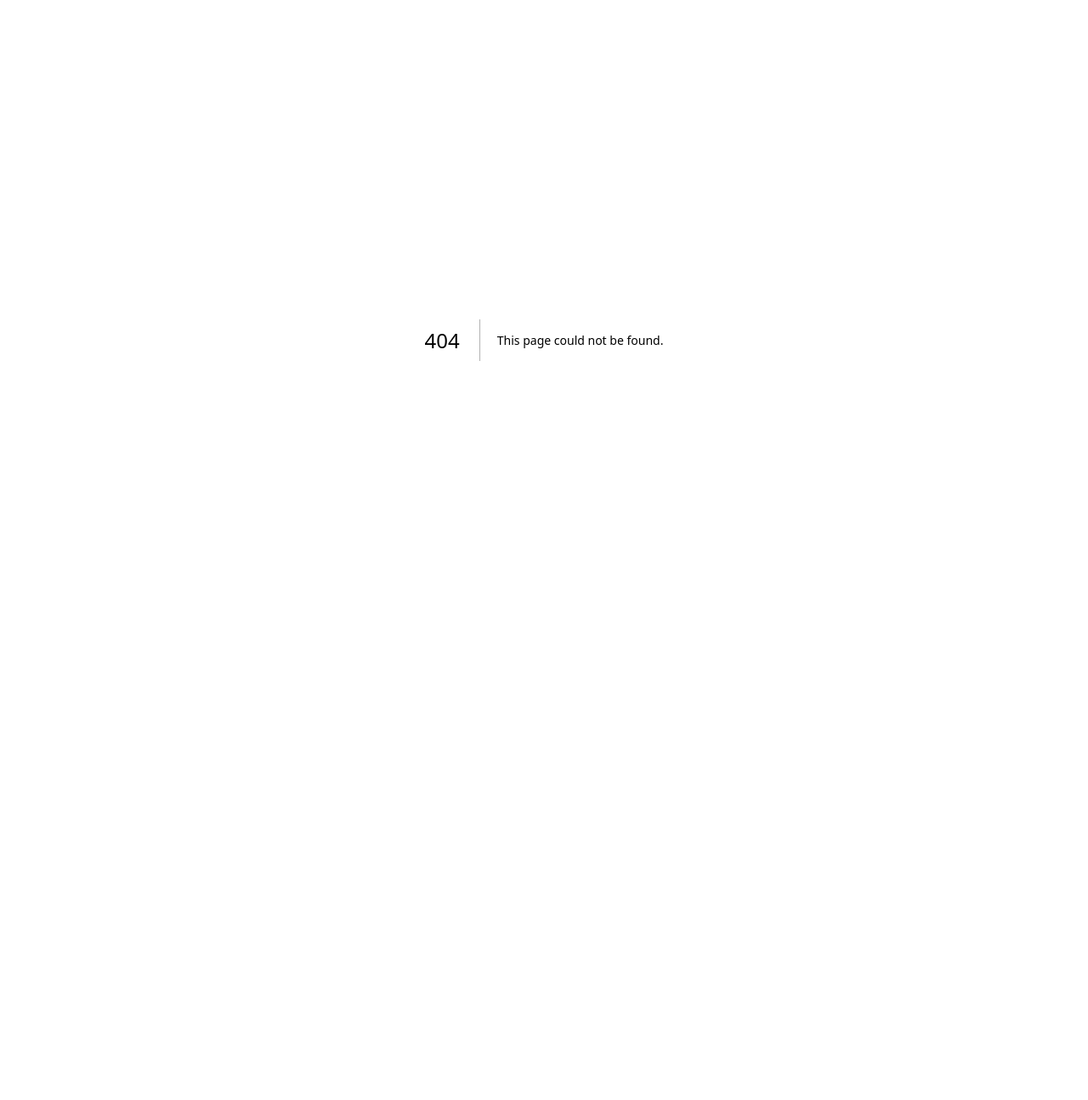
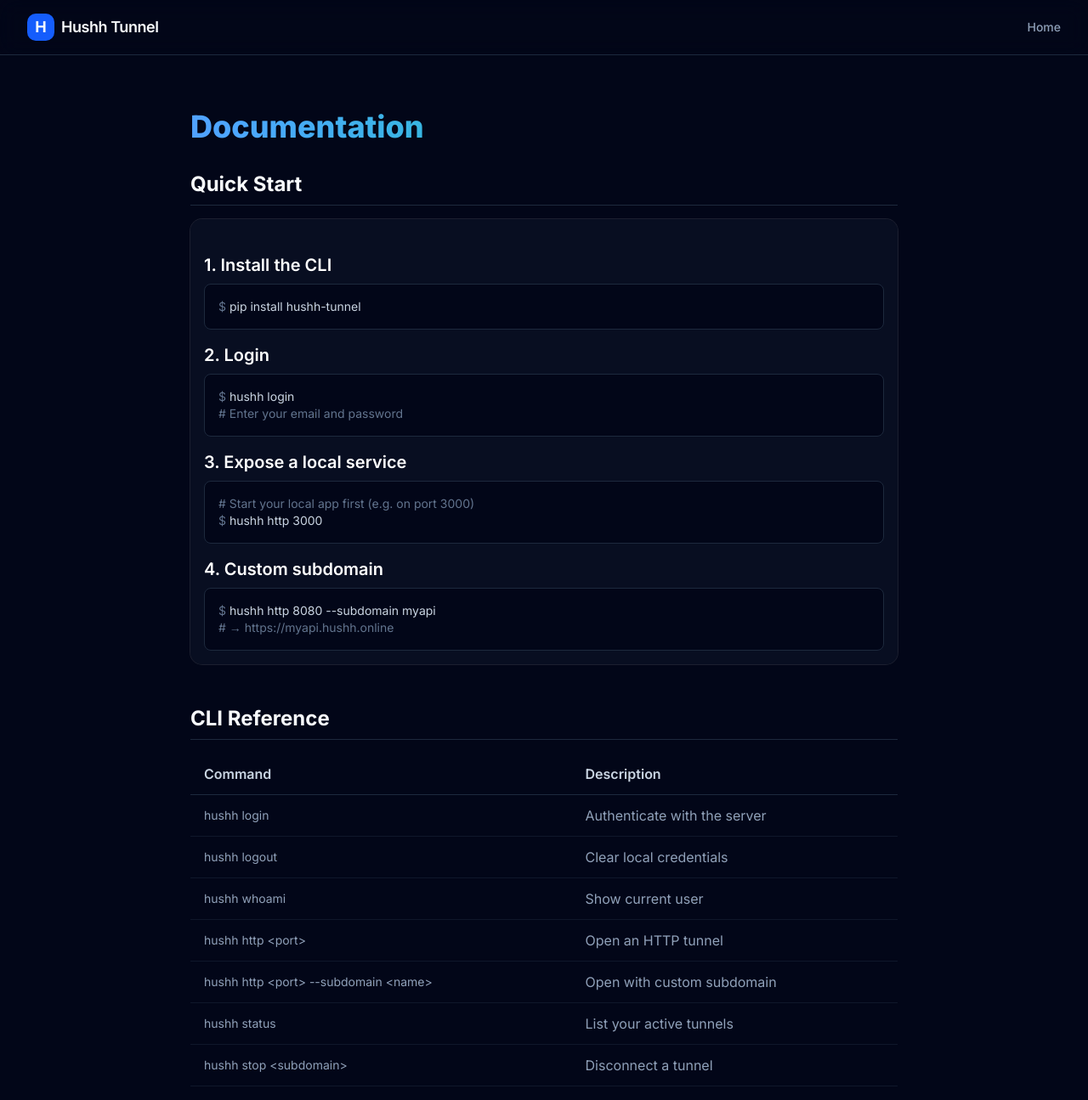
Before and after one commit to nikhil-thb/hushh, a Next.js app in the folder frontend/: page /docs in a window 1280 px wide. Before the commit this address had no page. Shown: the top 1295 px of the page at 85% size. Before the commit the page ends 800 px from the top, so only its background shows below. Built offline with nearby package versions, Linux system fonts and the light colour scheme.

Commit message:
created documentation page

```diff
--- /dev/null
+++ b/frontend/src/app/docs/page.tsx
@@ -0,0 +1,125 @@
+import Link from 'next/link';
+import { Card, CardContent } from '@/components/ui/card';
+
+export default function DocumentationPage() {
+  return (
+    <div className="min-h-screen bg-slate-950 text-slate-50 selection:bg-blue-500/30">
+      {/* Navigation */}
+      <nav className="border-b border-slate-800 bg-slate-950/50 backdrop-blur-md sticky top-0 z-50">
+        <div className="max-w-7xl mx-auto px-4 sm:px-6 lg:px-8 h-16 flex items-center justify-between">
+          <Link href="/" className="flex items-center space-x-2">
+            <div className="w-8 h-8 bg-blue-600 rounded-lg flex items-center justify-center font-bold text-lg">H</div>
+            <span className="font-semibold text-lg tracking-tight">Hushh Tunnel</span>
+          </Link>
+          <div className="flex items-center space-x-4">
+            <Link href="/" className="text-slate-400 hover:text-white transition font-medium text-sm">
+              Home
+            </Link>
+          </div>
+        </div>
+      </nav>
+
+      <main className="max-w-4xl mx-auto px-4 sm:px-6 lg:px-8 py-16">
+        <h1 className="text-4xl font-extrabold mb-8 text-transparent bg-clip-text bg-gradient-to-r from-blue-400 to-emerald-400">Documentation</h1>
+
+        <div className="space-y-12">
+          {/* Quick Start */}
+          <section>
+            <h2 className="text-2xl font-bold mb-4 border-b border-slate-800 pb-2">Quick Start</h2>
+            <Card className="bg-slate-900/50 border-slate-800 mb-6">
+              <CardContent className="pt-6">
+                <h3 className="text-xl font-semibold mb-2 text-white">1. Install the CLI</h3>
+                <div className="bg-slate-950 p-4 rounded-md font-mono text-sm text-slate-300 mb-4 border border-slate-800">
+                  <span className="text-slate-500">$</span> pip install hushh-tunnel
+                </div>
+
+                <h3 className="text-xl font-semibold mb-2 text-white">2. Login</h3>
+                <div className="bg-slate-950 p-4 rounded-md font-mono text-sm text-slate-300 mb-4 border border-slate-800">
+                  <span className="text-slate-500">$</span> hushh login
+                  <br/>
+                  <span className="text-slate-500"># Enter your email and password</span>
+                </div>
+
+                <h3 className="text-xl font-semibold mb-2 text-white">3. Expose a local service</h3>
+                <div className="bg-slate-950 p-4 rounded-md font-mono text-sm text-slate-300 mb-4 border border-slate-800">
+                  <span className="text-slate-500"># Start your local app first (e.g. on port 3000)</span>
+                  <br/>
+                  <span className="text-slate-500">$</span> hushh http 3000
+                </div>
+
+                <h3 className="text-xl font-semibold mb-2 text-white">4. Custom subdomain</h3>
+                <div className="bg-slate-950 p-4 rounded-md font-mono text-sm text-slate-300 border border-slate-800">
+                  <span className="text-slate-500">$</span> hushh http 8080 --subdomain myapi
+                  <br/>
+                  <span className="text-slate-500"># → https://myapi.hushh.online</span>
+                </div>
+              </CardContent>
+            </Card>
+          </section>
+
+          {/* CLI Reference */}
+          <section>
+            <h2 className="text-2xl font-bold mb-4 border-b border-slate-800 pb-2">CLI Reference</h2>
+            <div className="overflow-x-auto">
+              <table className="w-full text-left border-collapse">
+                <thead>
+                  <tr className="border-b border-slate-800 text-slate-300">
+                    <th className="py-3 px-4 font-semibold">Command</th>
+                    <th className="py-3 px-4 font-semibold">Description</th>
+                  </tr>
+                </thead>
+                <tbody className="text-slate-400">
+                  <tr className="border-b border-slate-800/50">
+                    <td className="py-3 px-4 font-mono text-sm">hushh login</td>
+                    <td className="py-3 px-4">Authenticate with the server</td>
+                  </tr>
+                  <tr className="border-b border-slate-800/50">
+                    <td className="py-3 px-4 font-mono text-sm">hushh logout</td>
+                    <td className="py-3 px-4">Clear local credentials</td>
+                  </tr>
+                  <tr className="border-b border-slate-800/50">
+                    <td className="py-3 px-4 font-mono text-sm">hushh whoami</td>
+                    <td className="py-3 px-4">Show current user</td>
+                  </tr>
+                  <tr className="border-b border-slate-800/50">
+                    <td className="py-3 px-4 font-mono text-sm">hushh http &lt;port&gt;</td>
+                    <td className="py-3 px-4">Open an HTTP tunnel</td>
+                  </tr>
+                  <tr className="border-b border-slate-800/50">
+                    <td className="py-3 px-4 font-mono text-sm">hushh http &lt;port&gt; --subdomain &lt;name&gt;</td>
+                    <td className="py-3 px-4">Open with custom subdomain</td>
+                  </tr>
+                  <tr className="border-b border-slate-800/50">
+                    <td className="py-3 px-4 font-mono text-sm">hushh status</td>
+                    <td className="py-3 px-4">List your active tunnels</td>
+                  </tr>
+                  <tr className="border-b border-slate-800/50">
+                    <td className="py-3 px-4 font-mono text-sm">hushh stop &lt;subdomain&gt;</td>
+                    <td className="py-3 px-4">Disconnect a tunnel</td>
+                  </tr>
+                  <tr>
+                    <td className="py-3 px-4 font-mono text-sm">hushh version</td>
+                    <td className="py-3 px-4">Show version</td>
+                  </tr>
+                </tbody>
+              </table>
+            </div>
+          </section>
+        </div>
+      </main>
+
+      <footer className="border-t border-slate-800 py-12 mt-12">
+        <div className="max-w-7xl mx-auto px-4 sm:px-6 lg:px-8 flex flex-col md:flex-row items-center justify-between">
+          <div className="flex items-center space-x-2 mb-4 md:mb-0">
+            <div className="w-6 h-6 bg-slate-800 rounded flex items-center justify-center font-bold text-xs text-slate-400">H</div>
+            <span className="text-slate-500 text-sm">© {new Date().getFullYear()} Hushh Tunnel.</span>
+          </div>
+          <div className="flex space-x-6 text-sm text-slate-500">
+            <Link href="https://github.com/nikhil-v/hushh" className="hover:text-slate-300">GitHub</Link>
+            <Link href="/" className="hover:text-slate-300">Home</Link>
+          </div>
+        </div>
+      </footer>
+    </div>
+  );
+}
--- a/frontend/src/app/page.tsx
+++ b/frontend/src/app/page.tsx
@@ -118,7 +118,7 @@ export default function LandingPage() {
         <div className="max-w-7xl mx-auto px-4 sm:px-6 lg:px-8 flex flex-col md:flex-row items-center justify-between">
           <div className="flex items-center space-x-2 mb-4 md:mb-0">
             <div className="w-6 h-6 bg-slate-800 rounded flex items-center justify-center font-bold text-xs text-slate-400">H</div>
-            <span className="text-slate-500 text-sm">© {new Date().getFullYear()} Hushh Tunnel. Open Source.</span>
+            <span className="text-slate-500 text-sm">© {new Date().getFullYear()} Hushh Tunnel.</span>
           </div>
           <div className="flex space-x-6 text-sm text-slate-500">
             <Link href="https://github.com/nikhil-v/hushh" className="hover:text-slate-300">GitHub</Link>
```
Also changed, not shown: 1 other file (tests, documents, lock files or other folders).
